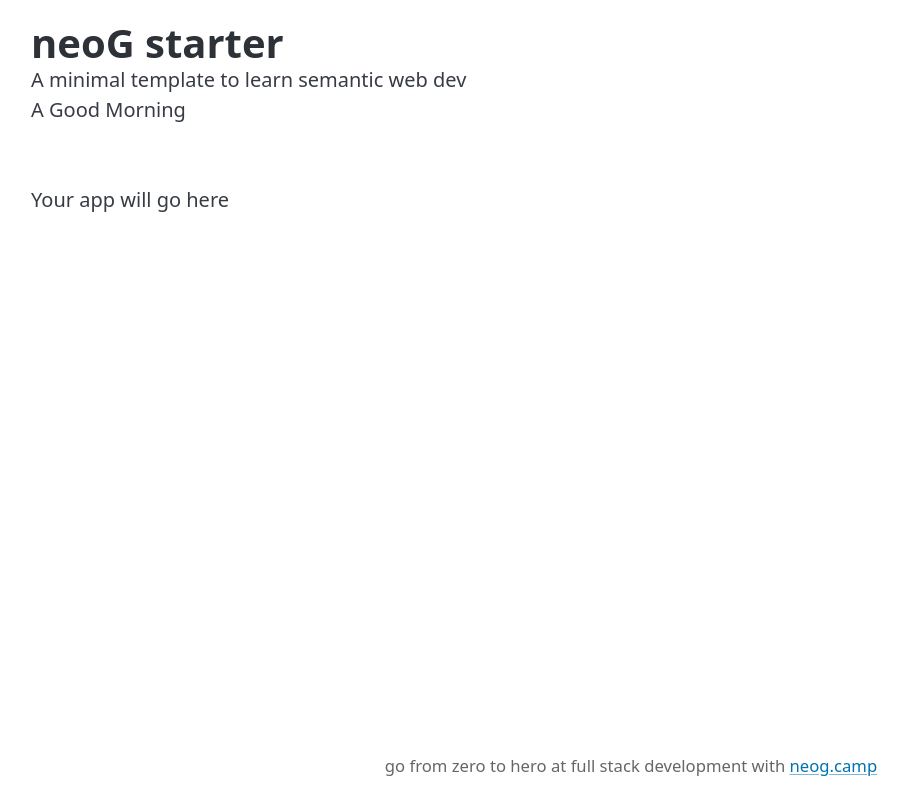
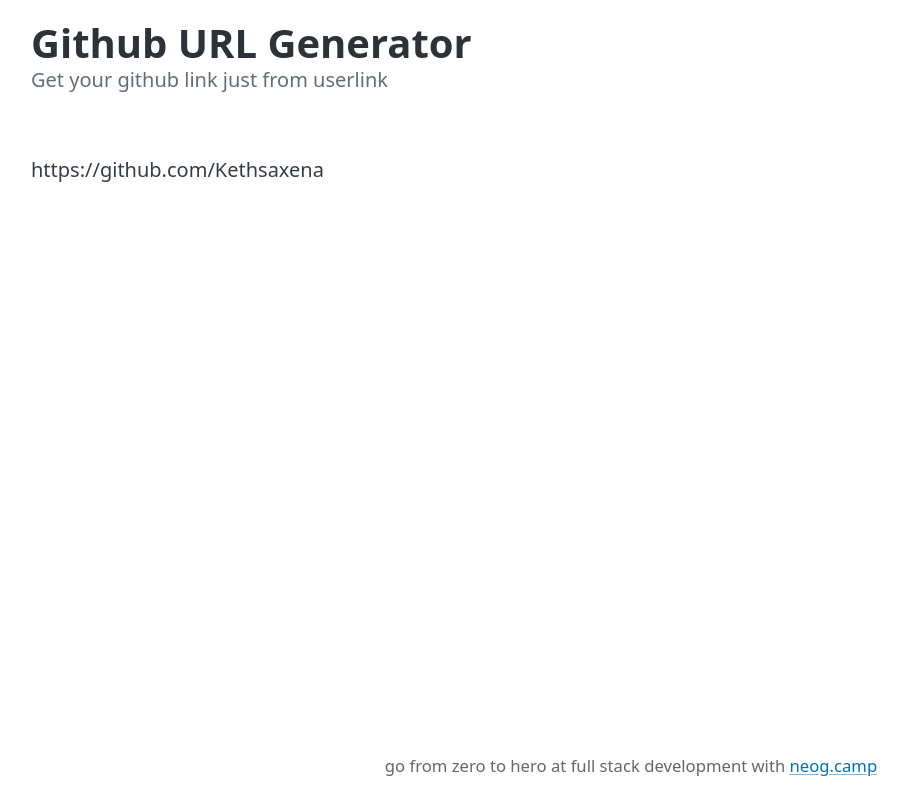
Before and after one commit to kethsaxena/NeoG, a website: page index.html in a window 1280 px wide. Shown: the whole page, without its empty margins (9-918 px from the left). Drawn offline with nearby package versions, Linux system fonts and the light colour scheme.

Commit message:
Ng1.2 (#6)
* ng1.2 Task 1 URL Generator

* ng1.2 Task 1 URL Generator

```diff
--- a/index.html
+++ b/index.html
@@ -6,9 +6,9 @@
     <meta name="color-scheme" content="light dark" />
     <meta
       name="description"
-      content="Your place to get started with semantic web development"
+      content="Get your github link just from userlink"
     />
-    <title>neoG starter template</title>
+    <title>Github URL Generator</title>
     <link
       rel="stylesheet"
       href="https://cdn.jsdelivr.net/npm/@picocss/pico@2/css/pico.min.css"
@@ -18,13 +18,12 @@
   <body>
     <header class="container">
       <hgroup>
-        <h1>neoG starter</h1>
-        <p id="para">A minimal template to learn semantic web dev</p>
-        <div id="result"></div>
+        <h1>Github URL Generator</h1>
+        <p>Get your github link just from userlink</p>
       </hgroup>
     </header>
     <main class="container">
-      <p>Your app will go here</p>
+      <div id="app"></div>
     </main>
     <footer class="container neog-footer">
       <small>
@@ -47,7 +46,7 @@
 
       // greetUser();
 
-      //console.log(greetUser(username));
+      // //console.log(greetUser(username));
 
       // function greetPerson(username) {
       //   console.log("Hello " + username + "! Welcome to our website!");
@@ -70,15 +69,19 @@
       //   return combined;
       // }
       // console.log(combineStrings("Bhima", "Sen"));
-      </script> -->
-      <script>
-        // Subtask ng1A.3
-      const paraElement = document.getElementById("para");
-      console.log(paraElement)
-      const divElement = document.getElementById("result");
-      divElement.innerText = "A Good Morning"
-      //console.log(divElement.innerText =)
-      </script>
+    </script> -->
+    <script id="ng1.2">
+    // TASK 1
+    const username = "Kethsaxena";
 
+    function getGitHubURL(username) {
+      return "https://github.com/"+username;
+    }
+
+    const appElement = document.getElementById("app")
+    appElement.innerText=getGitHubURL(username);
+    console.log(appElement);
+
+    </script>
   </body>
 </html>
```
